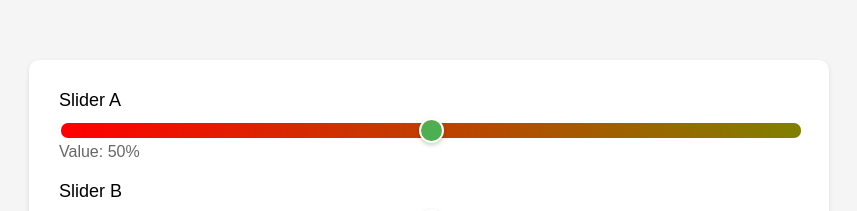
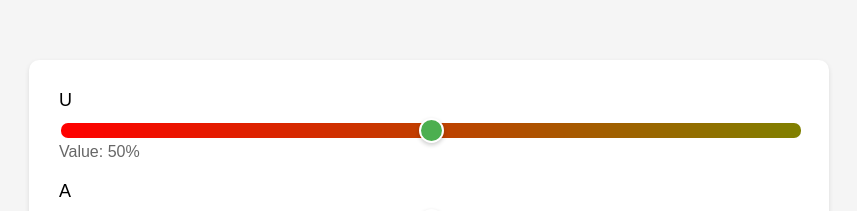
Before and after one commit to aniruddha-saha/us, a plain HTML site: page index.html in a window 1280 px wide. Shown: the top 211 px of the page, without its empty margins (211-1068 px from the left). Drawn offline with Linux system fonts and the light colour scheme.

Commit message:
Update index.html

```diff
--- a/index.html
+++ b/index.html
@@ -68,11 +68,11 @@
 </head>
 <body>
     <div class="slider-container">
-        <label class="slider-label" for="sliderA">Slider A</label>
+        <label class="slider-label" for="sliderA">U</label>
         <input type="range" min="0" max="100" value="50" class="slider" id="sliderA">
         <div class="value-display" id="valueA">Value: 50%</div>
 
-        <label class="slider-label" for="sliderB">Slider B</label>
+        <label class="slider-label" for="sliderB">A</label>
         <input type="range" min="0" max="100" value="50" class="slider" id="sliderB">
         <div class="value-display" id="valueB">Value: 50%</div>
     </div>
```
